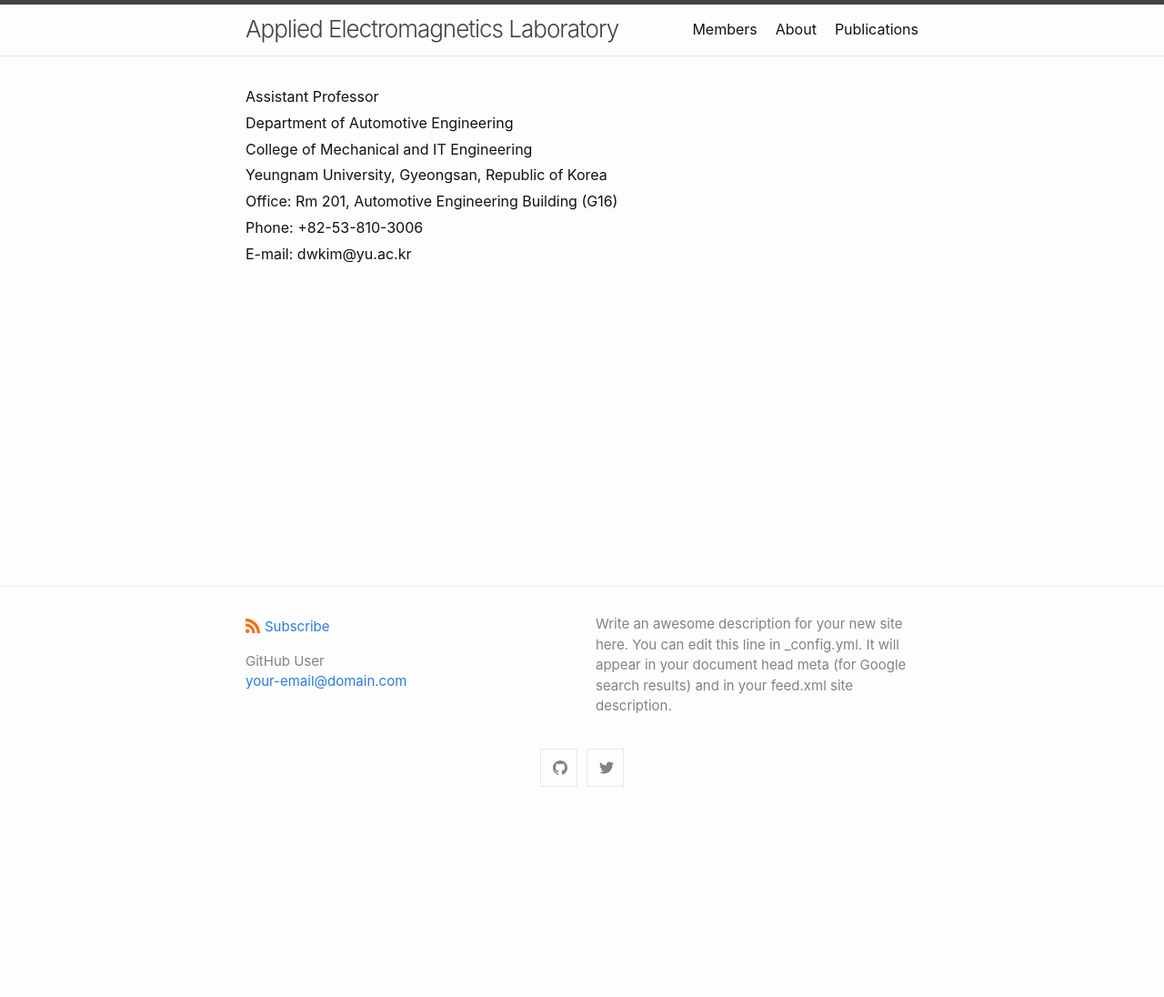
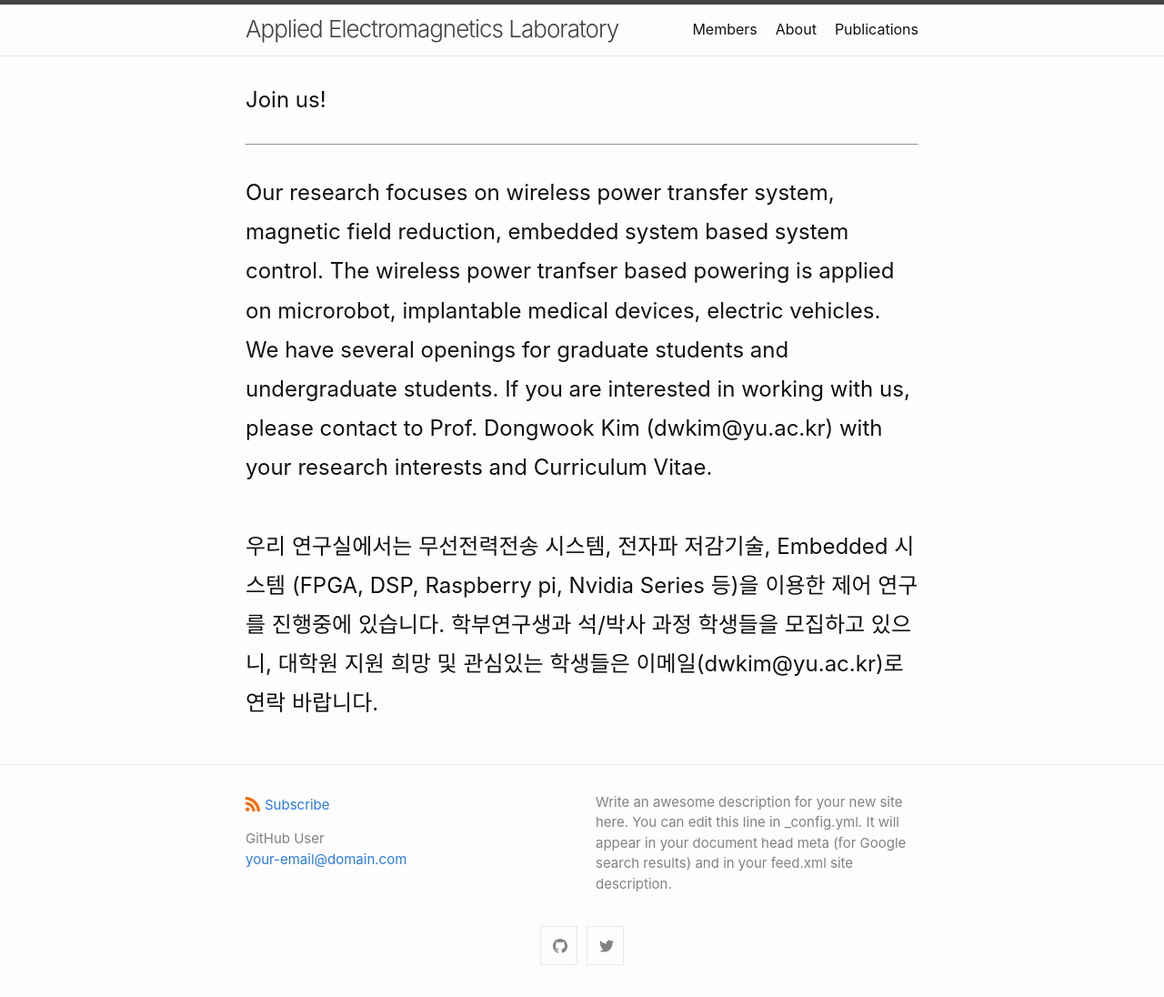
Before and after one commit to dwKim88/AEL_webpage, a Jekyll site: the page built from index.md, in a window 1280 px wide. Shown: the whole page at 91% size. Built offline with Jekyll 4.4.1, drawn with Linux system fonts in a browser that asks for light colours; before the commit the page ends 900 px from its top, so only the background shows below that.

Commit message:
Update home.html

```diff
--- a/_layouts/home.html
+++ b/_layouts/home.html
@@ -8,17 +8,24 @@ layout: default
   {%- endif -%}
 
   <!-- {{ content }}-->
-                <h4>
-                    <p style="line-height: 1.8;">
-                        Assistant Professor <br>
-                        Department of Automotive Engineering <br>
-                        College of Mechanical and IT Engineering <br>
-                        Yeungnam University, Gyeongsan, Republic of Korea <br>
-                        Office: Rm 201, Automotive Engineering Building (G16) <br>
-                        Phone: +82-53-810-3006 <br>
-                        E-mail: dwkim@yu.ac.kr <br>
-                    </p>
-                </h4>
+        <div class="row">
+            <div class="col-md-12 text-center">
+                <h2 class="section-heading">Join us!
+
+                </h2>
+            </div>
+            <div class="col-md-12 text-left">
+                <hr class="light">
+                <h2>
+                  <p style="line-height: 1.8;">
+                     Our research focuses on wireless power transfer system, magnetic field reduction, embedded system based system control. The wireless power tranfser based powering is applied on microrobot, implantable medical devices, electric vehicles.  We have several openings for graduate students and undergraduate students. If you are interested in working with us, please contact to Prof. Dongwook Kim (dwkim@yu.ac.kr) with your research interests and Curriculum Vitae.<br><br>                   우리 연구실에서는 무선전력전송 시스템, 전자파 저감기술,  Embedded 시스템 (FPGA, DSP, Raspberry pi, Nvidia Series 등)을 이용한 제어 연구를 진행중에 있습니다.  학부연구생과 석/박사 과정 학생들을 모집하고 있으니, 대학원 지원 희망 및 관심있는 학생들은 이메일(dwkim@yu.ac.kr)로 연락 바랍니다.
+                  </p>
+                </h2>
+                <!--
+                    <a href="#" class="btn btn-default btn-xl">Get Started!</a>
+                -->
+            </div>
+        </div>
 
 
   {% if site.paginate %}
```
